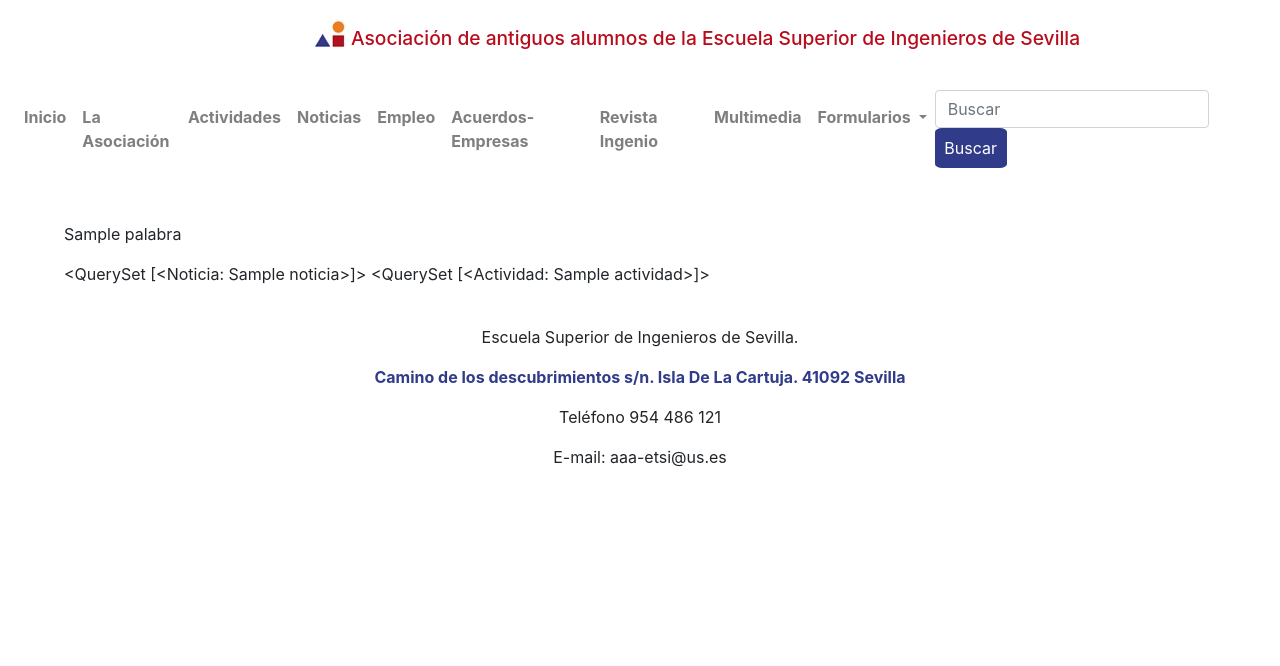
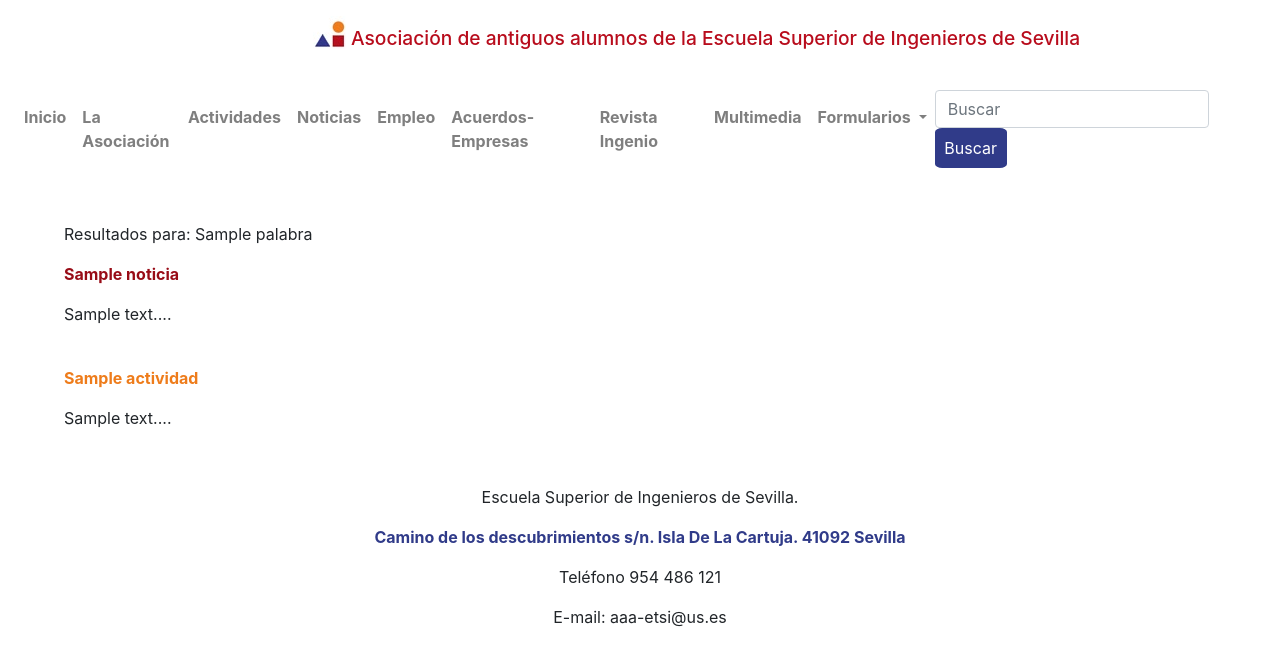
Before and after one commit to morolok/antiguos_alumnos_tfg, a Django app: template gestionBD/templates/busqueda.html in a window 1280 px wide. Shown: the top 666 px of the page. Run offline with Django 3.2, Linux system fonts and the light colour scheme; tables that the repository leaves empty hold one stand-in row (values such as "Sample post"); the template is opened without the code that fills it: values that come from a table or form of the project are taken from there, most other values are stand-ins (such as "Sample title", 1, 10 or a date in 2020); some libraries are stand-ins or nearby versions.

```diff
--- a/gestionBD/templates/busqueda.html
+++ b/gestionBD/templates/busqueda.html
@@ -10,9 +10,21 @@
 
 <div id="cuerpo">
 
-    <p>{{palabra}}</p>
-    {{noticias}}
-    {{actividades}}
+    <p>Resultados para: {{palabra}}</p>
+
+    {% for noticia in noticias %}
+    	<div id="cadaNoticiaEnNoticias" class="row">
+	        <a id="enlaceNoticias" href="{% url 'noticia' titulo=noticia.titulo %}" ><p id="mostrandoTituloNoticia" class="col-12 col-sm-12 col-md-12 col-lg-12 col-xl-12">{{ noticia.titulo }}</p></a>
+	        <p class="col-12 col-sm-12 col-md-12 col-lg-12 col-xl-12">{{ noticia.texto|slice:"0:75" }}...</p>
+	    </div>
+    {% endfor %}
+
+    {% for actividad in actividades %}
+        <div id="cadaActividadEnActividades" class="row">
+            <a id="enlaceActividades" href="{% url 'actividad' titulo=actividad.titulo %}" ><p id="mostrandoTituloActividad" class="col-12 col-sm-12 col-md-12 col-lg-12 col-xl-12">{{ actividad.titulo }}</p></a>
+            <p class="col-12 col-sm-12 col-md-12 col-lg-12 col-xl-12">{{ actividad.descripcion|slice:"0:75" }}...</p>
+        </div>
+    {% endfor %}
 
 </div>
 
```
